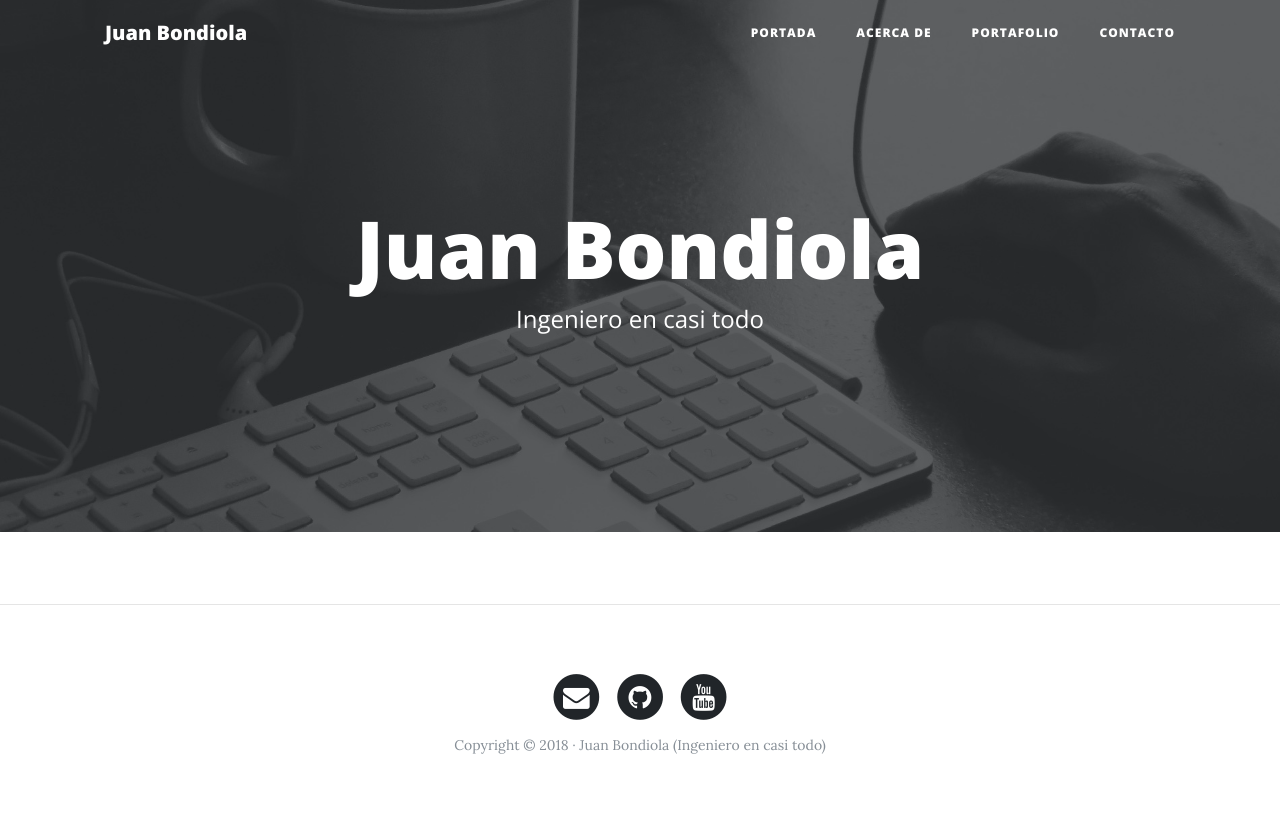
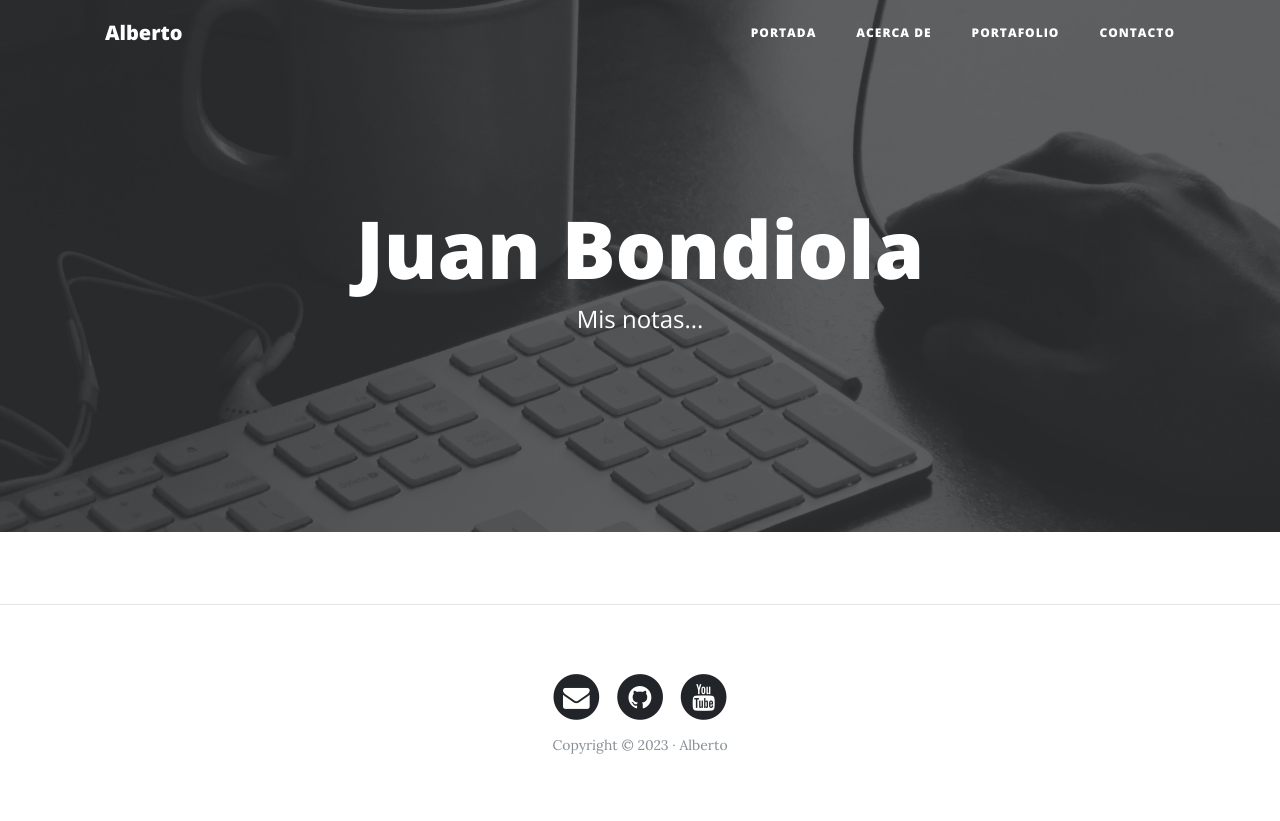
Before and after one commit to apastor63/webpersonal, a Django app: template webpersonal/core/templates/core/home.html in a window 1280 px wide. Run offline with Django 4.2, Linux system fonts and the light colour scheme; the template is opened without the code that fills it, so the values that code supplies are empty; some libraries are stand-ins or nearby versions.

Commit message:
Actualización

```diff
--- a/webpersonal/core/templates/core/about.html
+++ b/webpersonal/core/templates/core/about.html
@@ -16,7 +16,7 @@
     </div>
     <div class="col-lg-7 col-md-8">
         <h2 class="section-heading">Alberto</h2>
-        <p>Nacido en...</p>
+        <p>...</p>
         <p>...</p>
     </div>
 </div>
--- a/webpersonal/core/templates/core/base.html
+++ b/webpersonal/core/templates/core/base.html
@@ -6,7 +6,7 @@
     <meta charset="utf-8">
     <meta name="viewport" content="width=device-width, initial-scale=1, shrink-to-fit=no">
 
-    <title>{% block title %}{% endblock %} | Juan Bondiola</title>
+    <title>{% block title %}{% endblock %} | Alberto</title>
 
     <!-- Estilos y fuentes del template  -->
     {% load static %}
@@ -23,7 +23,7 @@
     <!-- Navegación -->
     <nav class="navbar navbar-expand-lg navbar-light fixed-top" id="mainNav">
       <div class="container">
-        <a class="navbar-brand" href="{% url 'home' %}">Juan Bondiola</a>
+        <a class="navbar-brand" href="{% url 'home' %}">Alberto</a>
         <button class="navbar-toggler navbar-toggler-right" type="button" data-toggle="collapse" data-target="#navbarResponsive" aria-controls="navbarResponsive" aria-expanded="false" aria-label="Toggle navigation">
           Menú
           <i class="fa fa-bars"></i>
@@ -99,7 +99,7 @@
                 </a>
               </li>
             </ul>
-            <p class="copyright text-muted">Copyright &copy; 2018 · Juan Bondiola (Ingeniero en casi todo) </p>
+            <p class="copyright text-muted">Copyright &copy; 2023 · Alberto </p>
           </div>
         </div>
       </div>
--- a/webpersonal/core/templates/core/contact.html
+++ b/webpersonal/core/templates/core/contact.html
@@ -15,7 +15,7 @@
         <p>Lorem ipsum dolor sit amet, consectetur adipisicing elit. Saepe nostrum ullam eveniet pariatur voluptates odit, fuga atque ea nobis sit soluta odio, adipisci quas excepturi maxime quae totam ducimus consectetur?</p>
         <br>
         <p><b>Teléfono:</b> +09 876 543 210</p>
-        <p><b>Honorarios:</b> 60€/h (precio base)</p>
+        <p><b>Honorarios:</b> 20€/h (precio base)</p>
     </div>
 </div>
 {% endblock %}
--- a/webpersonal/core/templates/core/home.html
+++ b/webpersonal/core/templates/core/home.html
@@ -6,5 +6,5 @@
 
 {% block headers %}
     <h1>Juan Bondiola</h1>
-    <span class="subheading">Ingeniero  en casi todo</span>
+    <span class="subheading">Mis notas...</span>
 {% endblock %}
```
